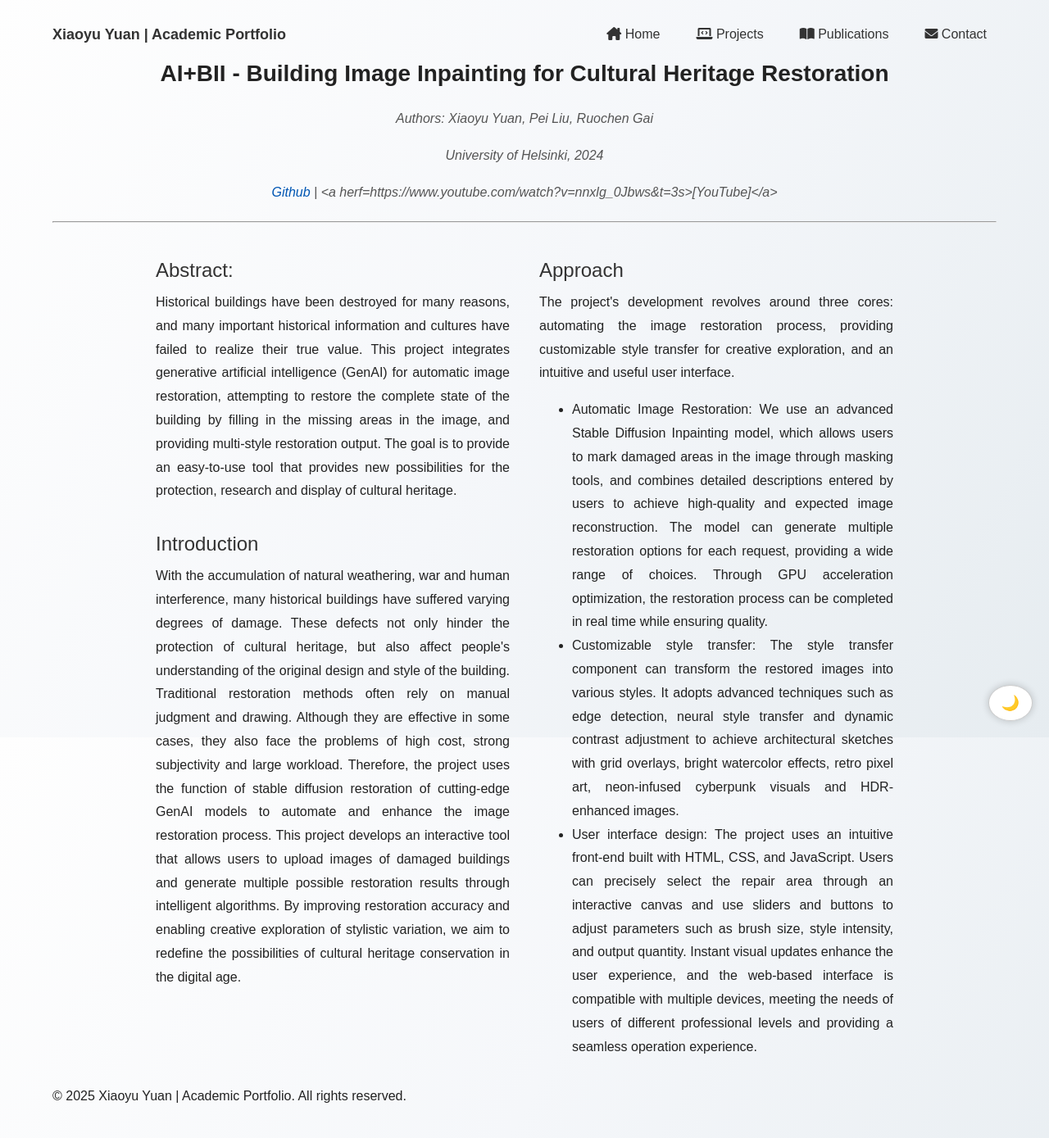
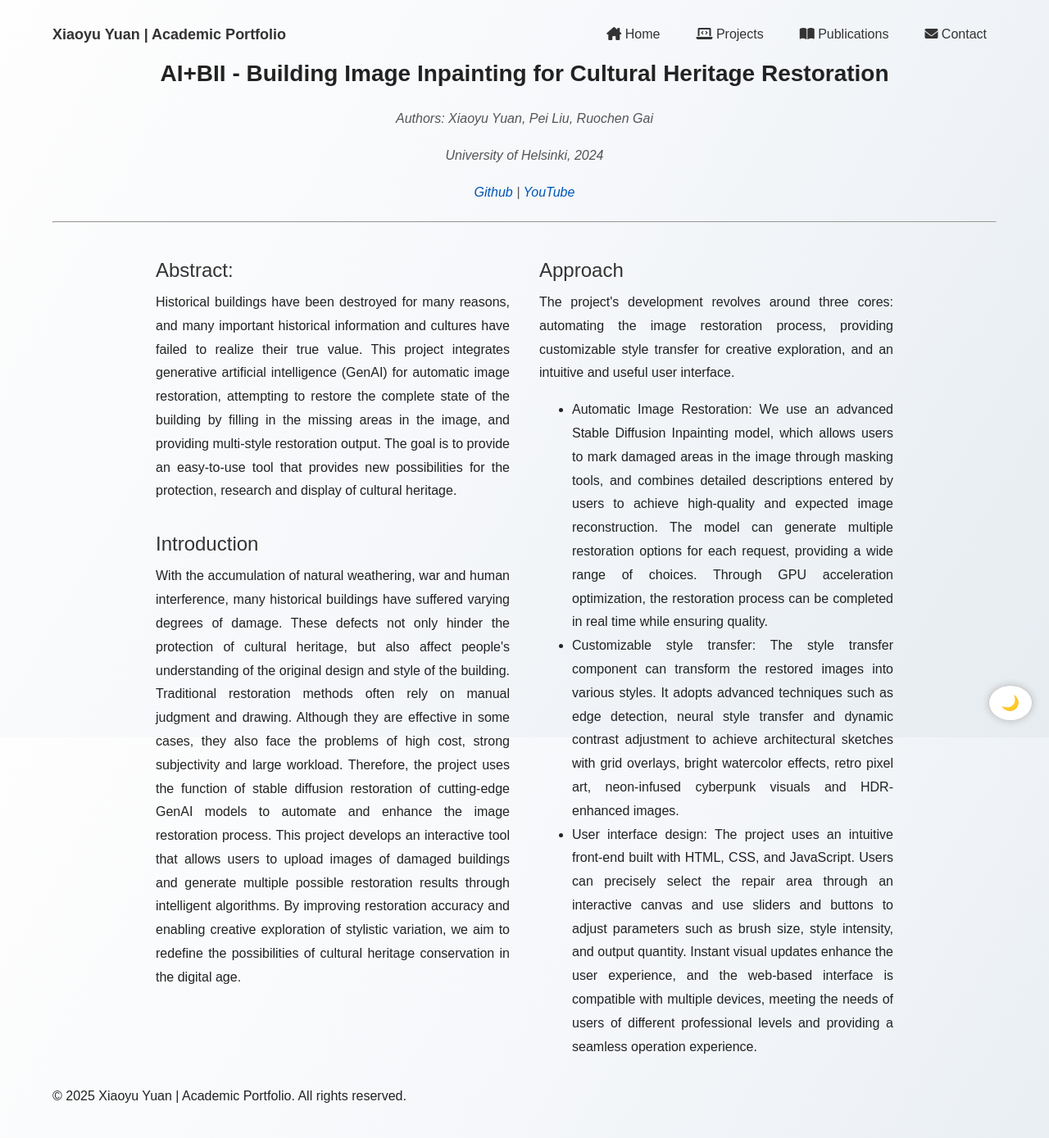
Before and after one commit to XiaoyuYuan19/portfolio, a Jekyll site: the page built from _projects/ai-bii.md, in a window 1280 px wide. Shown: the whole page at 82% size. Built offline with Jekyll 4.4.1, drawn with Linux system fonts in a browser that asks for light colours; some of the changed lines change nothing that is shown.

Commit message:
Update ai-bii.md

```diff
--- a/_projects/ai-bii.md
+++ b/_projects/ai-bii.md
@@ -20,7 +20,7 @@ details: |
   <div class="authors">
       <p>Authors: Xiaoyu Yuan, Pei Liu, Ruochen Gai</p>
       <p>University of Helsinki, 2024</p>
-      <a href="https://github.com/XiaoyuYuan19/AI-BII">Github</a> | <a herf={{ page.youtube }}>[YouTube]</a>
+      <a href="https://github.com/XiaoyuYuan19/AI-BII">Github</a> | <a herf="https://www.youtube.com/watch?v=nnxlg_0Jbws&t=3s">YouTube</a>
   </div>
 </div>
 
```
